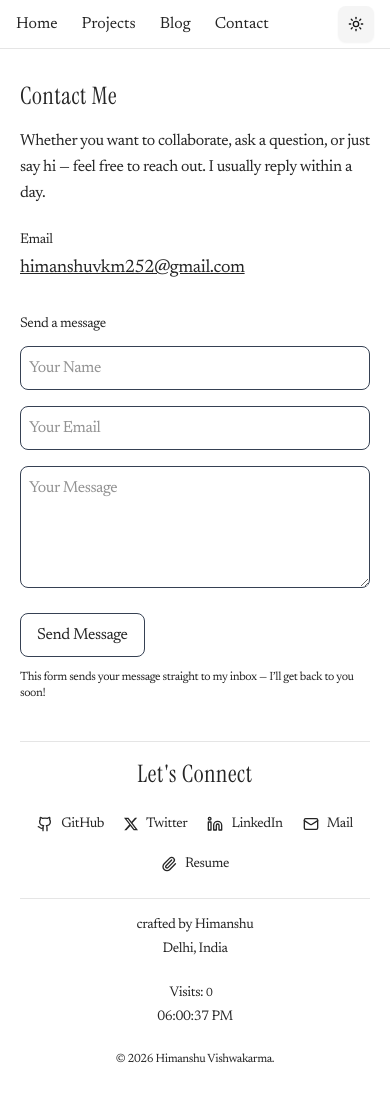
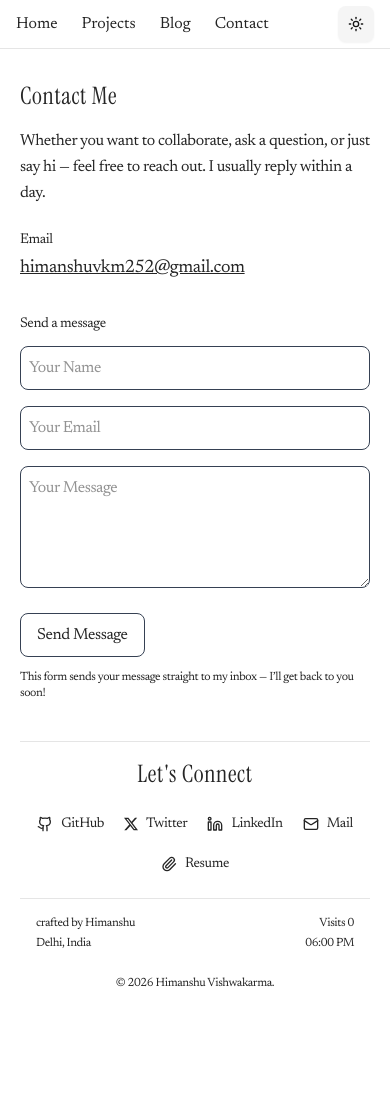
Before and after one commit to himanshuvkm/MyPortFolio, a Next.js app: page /Contact in a window 390 px wide. Shown: the top 1102 px of the page. After the commit the page ends 1051 px from the top, so only its background shows below. Built offline with nearby package versions, Linux system fonts and the light colour scheme; no server answers; the database is empty.

Commit message:
made it responsive

```diff
--- a/app/_components/footer.tsx
+++ b/app/_components/footer.tsx
@@ -74,9 +74,16 @@ export default function Footer() {
 
       {/* Meta */}
 <div className="max-w-6xl mx-auto px-4">
-        <div className="flex flex-col md:flex-row justify-between gap-6 text-center md:text-left">
+  {/* Top meta */}
+  <div
+    className="
+      flex items-start justify-between
+      gap-4
+      text-xs sm:text-sm
+    "
+  >
     {/* Left */}
-          <div className="space-y-1">
+    <div className="space-y-1 text-left">
       <p>
         crafted by{" "}
         <span className="font-medium text-[var(--foreground)]">
@@ -91,28 +98,30 @@ export default function Footer() {
     </div>
 
     {/* Right */}
-          <div className="space-y-1 md:text-right">
-
-            <div>
-              Visits:{" "}
-              <span className="font-medium pr-2 text-[var(--foreground)]">
+    <div className="space-y-1 text-right">
+      <p>
+        Visits{" "}
+        <span className="font-medium text-[var(--foreground)]">
           <VisitorCounter />
         </span>
-            </div>
+      </p>
       <p>
-
-              <span className="px-2 font-medium">
+     <span className="hidden sm:inline">
   {format(currentTime, "hh:mm:ss a")}
+</span>
+<span className="sm:hidden">
+  {format(currentTime, "hh:mm a")}
 </span>
       </p>
     </div>
   </div>
 
   {/* Bottom */}
-        <div className="mt-6 text-center text-xs">
+  <div className="mt-6 text-center text-xs ">
     © 2026 Himanshu Vishwakarma.
   </div>
 </div>
+
     </footer>
   );
 }
```
Lines whose indentation alone changed are shown as unchanged.
